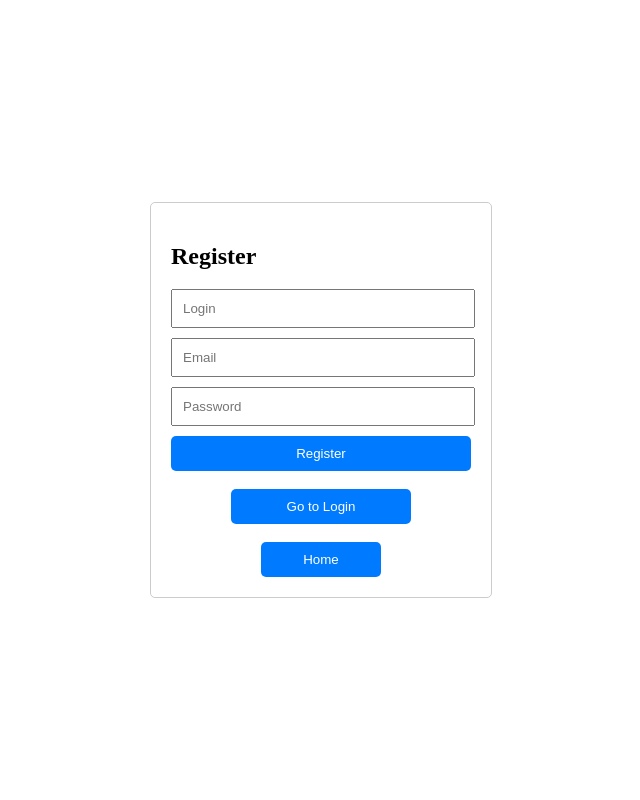
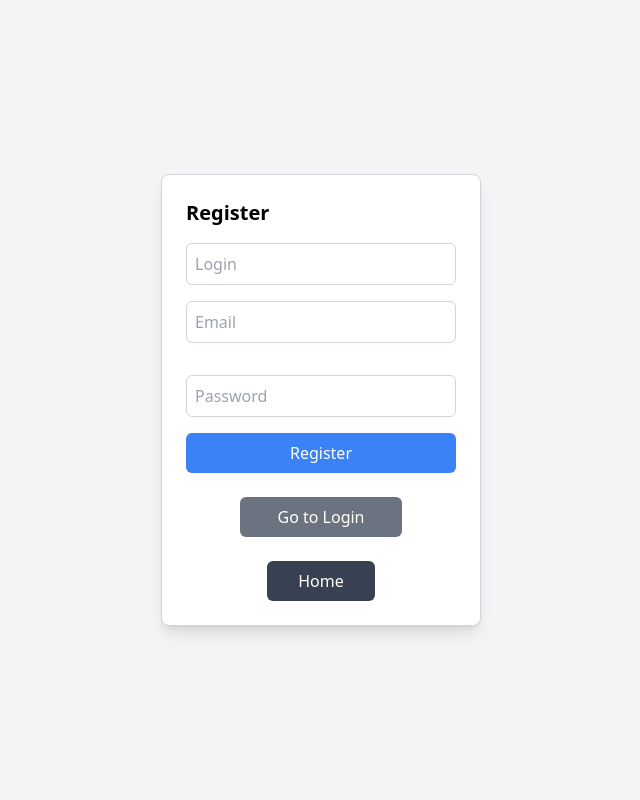
Before and after one commit to GitHolo/TyskLeben, a PHP site: page /register.php in a window 1280 px wide. Shown: the whole page, without its empty margins (319-959 px from the left). Run offline with PHP 8.4, Linux system fonts and the light colour scheme; some libraries are stand-ins or nearby versions.

Commit message:
update 2 files and delete 2 files

```diff
--- a/register.php
+++ b/register.php
@@ -1,74 +1,65 @@
 <!DOCTYPE html>
-<html>
-
+<html lang="en">
 <head>
+    <meta charset="UTF-8">
+    <meta name="viewport" content="width=device-width, initial-scale=1.0">
     <title>Register</title>
+    <script src="https://cdn.tailwindcss.com"></script>
     <link rel="shortcut icon" type="image/x-icon" href="./images/papas-pizzeria.jpg">
-
-    <link href="styles/login.css" rel="stylesheet" />
+</head>
+<body class="flex flex-col items-center justify-center h-screen bg-gray-100 p-4">
+    <div class="w-80 p-6 bg-white border border-gray-300 rounded-lg shadow-lg">
+        <h2 class="text-xl font-semibold mb-4">Register</h2>
+        <form method="post" action="register.php" class="space-y-4">
+            <input type="text" name="login" placeholder="Login" required
+                class="w-full p-2 border border-gray-300 rounded-md focus:outline-none focus:ring-2 focus:ring-blue-500">
+            <input type="text" name="email" placeholder="Email" required spellcheck="true" oninput="checkEmail()"
+                class="w-full p-2 border border-gray-300 rounded-md focus:outline-none focus:ring-2 focus:ring-blue-500">
+            <div id="email-error" class="text-red-500 text-sm"></div>
+            <input type="password" name="password" placeholder="Password" required
+                class="w-full p-2 border border-gray-300 rounded-md focus:outline-none focus:ring-2 focus:ring-blue-500">
+            <input type="submit" name="submit" value="Register"
+                class="w-full p-2 bg-blue-500 text-white rounded-md cursor-pointer hover:bg-blue-600">
+        </form>
+        <br>
+        <form action="login.php" method="post" class="flex justify-center">
+            <input type="submit" value="Go to Login"
+                class="w-3/5 p-2 bg-gray-500 text-white rounded-md cursor-pointer hover:bg-gray-600">
+        </form>
+        <br>
+        <form action="index.php" method="post" class="flex justify-center">
+            <input type="submit" value="Home"
+                class="w-2/5 p-2 bg-gray-700 text-white rounded-md cursor-pointer hover:bg-gray-800">
+        </form>
+    </div>
     <script>
-        // Function to validate the email format using a regular expression
         function validateEmail(email) {
             const emailPattern = /^[^\s@]+@[^\s@]+\.[^\s@]+$/;
             return emailPattern.test(email);
         }
-
-        // Function to check the email input and display an error message if invalid
         function checkEmail() {
             const emailInput = document.querySelector('input[name="email"]');
             const errorDiv = document.getElementById('email-error');
             if (!validateEmail(emailInput.value)) {
                 errorDiv.textContent = 'Please enter a valid email address.';
-                emailInput.focus();
                 return false;
             } else {
                 errorDiv.textContent = '';
                 return true;
             }
         }
-
-        // Function to validate the entire form, currently only checks the email
-        function validateForm() {
-            return checkEmail();
-        }
-
-        // Event listener to validate the form before submission
         document.addEventListener('DOMContentLoaded', function () {
             const form = document.querySelector('form');
             form.addEventListener('submit', function (event) {
-                if (!validateForm()) {
-                    event.preventDefault(); // Prevent form submission if validation fails
+                if (!checkEmail()) {
+                    event.preventDefault();
                 }
             });
         });
     </script>
-</head>
+</body>
+</html>
 
-<body>
-    <div class="login-box">
-        <h2>Register</h2>
-        <form method="post" action="register.php">
-            <!-- Email input with oninput event to check email format -->
-            <input type="text" name="login" placeholder="Login" required><br>
-            <input type="text" name="email" placeholder="Email" required spellcheck="true" oninput="checkEmail()"><br>
-            <div id="email-error" style="color: red;"></div> <!-- Div to display email error message -->
-            <input type="password" name="password" placeholder="Password" required><br>
-            <input type="submit" name="submit" value="Register">
-        </form>
-        <br>
-        <!-- Link to login page -->
-        <form style="justify-content: center; display: flex;" action="login.php" method="post">
-            <input style="width: 60%;" type="submit" value="Go to Login">
-        </form>
-        <br>
-        <!-- Link to home page -->
-        <form style="justify-content: center; display: flex;" action="index.php" method="post">
-            <input style="width: 40%;" type="submit" value="Home">
-        </form>
-    </div>
-</body>
-
-</html>
 
 <?php
 require "config.php";
--- a/styles/login.css
+++ /dev/null
@@ -1,28 +0,0 @@
-body {
-	display: flex;
-	justify-content: center;
-	align-items: center;
-	height: 100vh;
-	margin: 0;
-}
-.login-box {
-	width: 300px;
-	padding: 20px;
-	border: 1px solid #ccc;
-	border-radius: 5px;
-}
-.login-box input[type="text"],
-.login-box input[type="password"] {
-	width: calc(100% - 20px);
-	padding: 10px;
-	margin-bottom: 10px;
-}
-.login-box input[type="submit"] {
-	width: 100%;
-	padding: 10px;
-	background-color: #007bff;
-	color: #fff;
-	border: none;
-	border-radius: 5px;
-	cursor: pointer;
-}
```
Also changed, not shown: login.php (+22 -20 lines), styles/index.css (deleted, +0 -13 lines).
